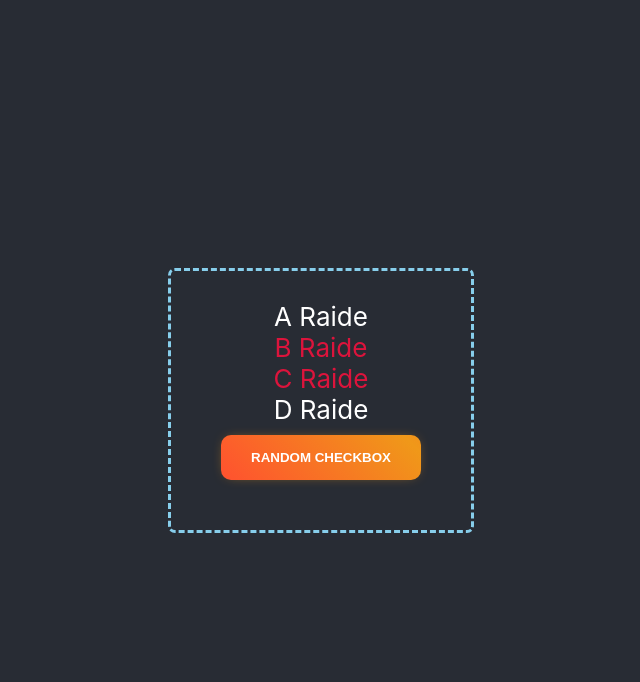
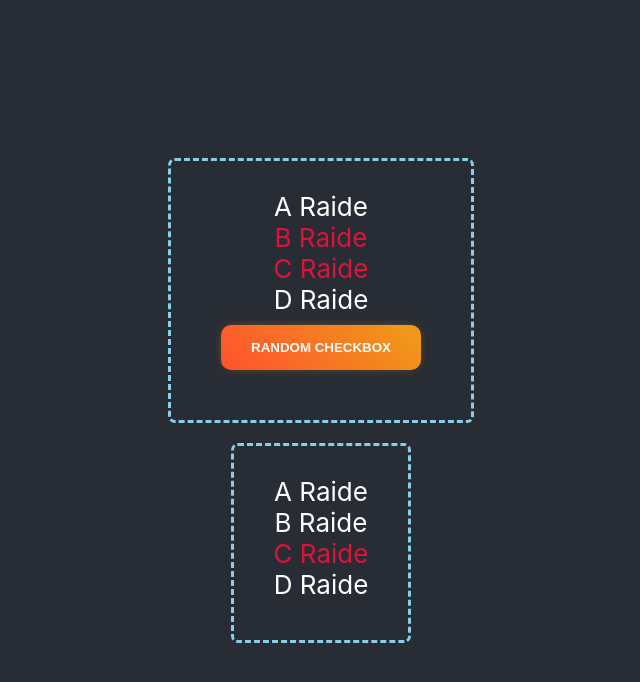
Before and after one commit to Jakavickis/drontai, a React (Create React App) app in the folder r1/: page / in a window 1280 px wide. Shown: the top 682 px of the page, without its empty margins (319-959 px from the left). Built offline with nearby package versions, Linux system fonts and the light colour scheme.

Commit message:
radio checkBox

```diff
--- a/r1/src/Components/008/Checkbox.jsx
+++ b/r1/src/Components/008/Checkbox.jsx
@@ -2,10 +2,12 @@ import { useState } from "react";
 import rand from "../../Functions/rand";
 
 const checksData = { A: false, B: true, C: true, D: false }
+const radioData = { A: false, B: false, C: true, D: false }
 
 function Checkbox() {
 
-    const [cb, setCb] = useState(checksData)
+    const [cb, setCb] = useState(checksData);
+    const [radio, setRadio] = useState(radioData)
 
     const change = e => {
         const v = e.target.value;
@@ -14,7 +16,7 @@ function Checkbox() {
 
     const onclick = () => {
         const checks = {};
-        for (const a in checksData) {
+        for (const a in checksData) {  // for cicle neiteruojamams, map tik iteruojamams objektams.
             checks[a] = !rand(0, 1);
         }
         setCb(checks)
@@ -25,6 +27,15 @@ function Checkbox() {
         //     C: !rand(0, 1),
         //     D: !rand(0, 1)
         // })
+    }
+
+    const radioChange = e => {
+        const v = e.target.value;
+        const r = {};
+        for (const a in radioData) {
+            r[a] = a === v ? true : false;
+        }
+        setRadio(r);
     }
 
     return (
@@ -48,6 +59,25 @@ function Checkbox() {
                 </div>
                 <button onClick={onclick}>Random checkbox</button>
             </div>
+
+            <div className="form-container">
+                <div>
+                    <input type="checkbox" value="A" id="_5" onChange={radioChange} checked={radio.A}></input>
+                    <label htmlFor="_5" style={{ color: radio.A ? 'crimson' : null }}>A Raide</label>
+                </div>
+                <div>
+                    <input type="checkbox" value="B" id="_6" onChange={radioChange} checked={radio.B}></input>
+                    <label htmlFor="_6" style={{ color: radio.B ? 'crimson' : null }}>B Raide</label>
+                </div>
+                <div>
+                    <input type="checkbox" value="C" id="_7" onChange={radioChange} checked={radio.C}></input>
+                    <label htmlFor="_7" style={{ color: radio.C ? 'crimson' : null }}>C Raide</label>
+                </div>
+                <div>
+                    <input type="checkbox" value="D" id="_8" onChange={radioChange} checked={radio.D}></input>
+                    <label htmlFor="_8" style={{ color: radio.D ? 'crimson' : null }}>D Raide</label>
+                </div>
+            </div>
         </>
 
 
```
